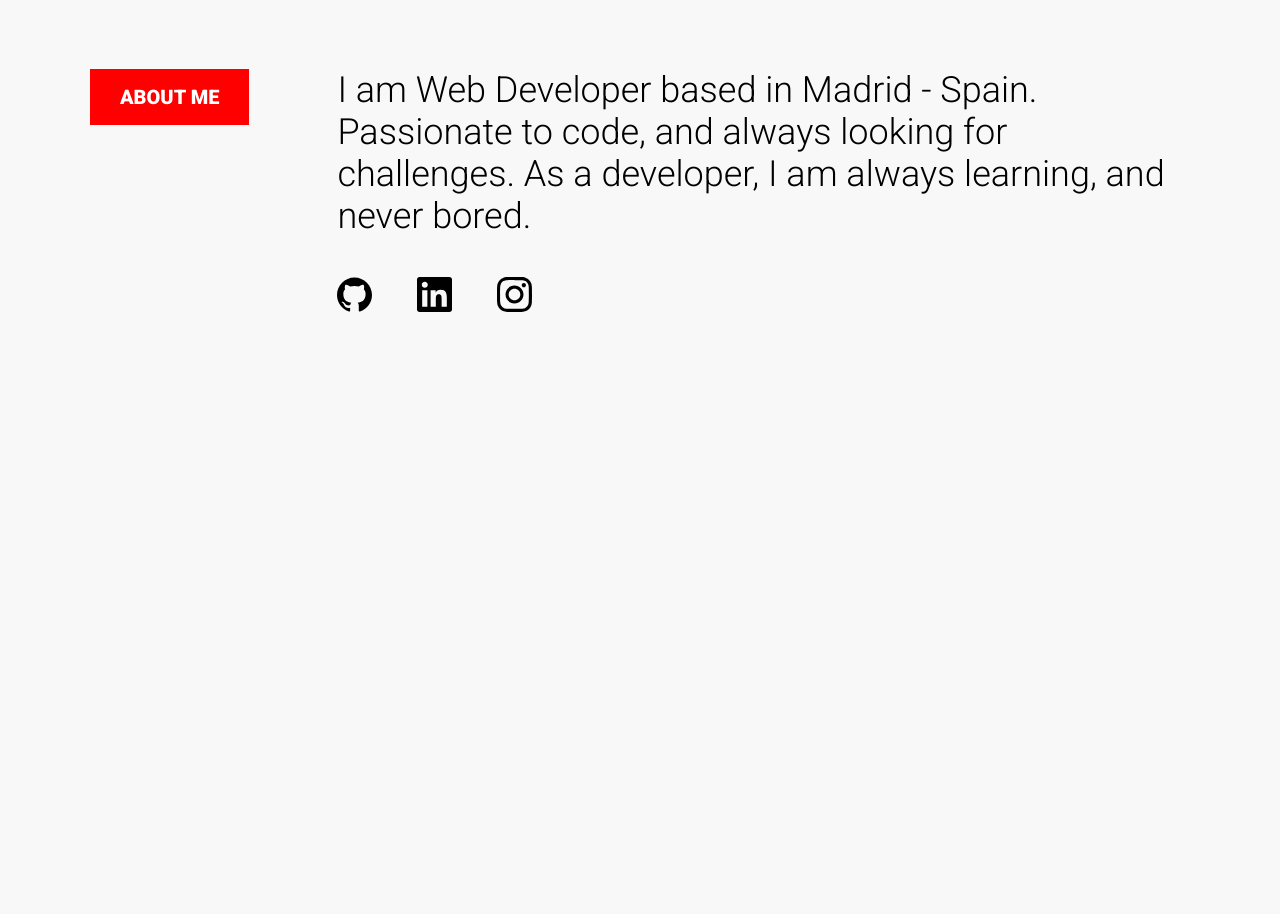
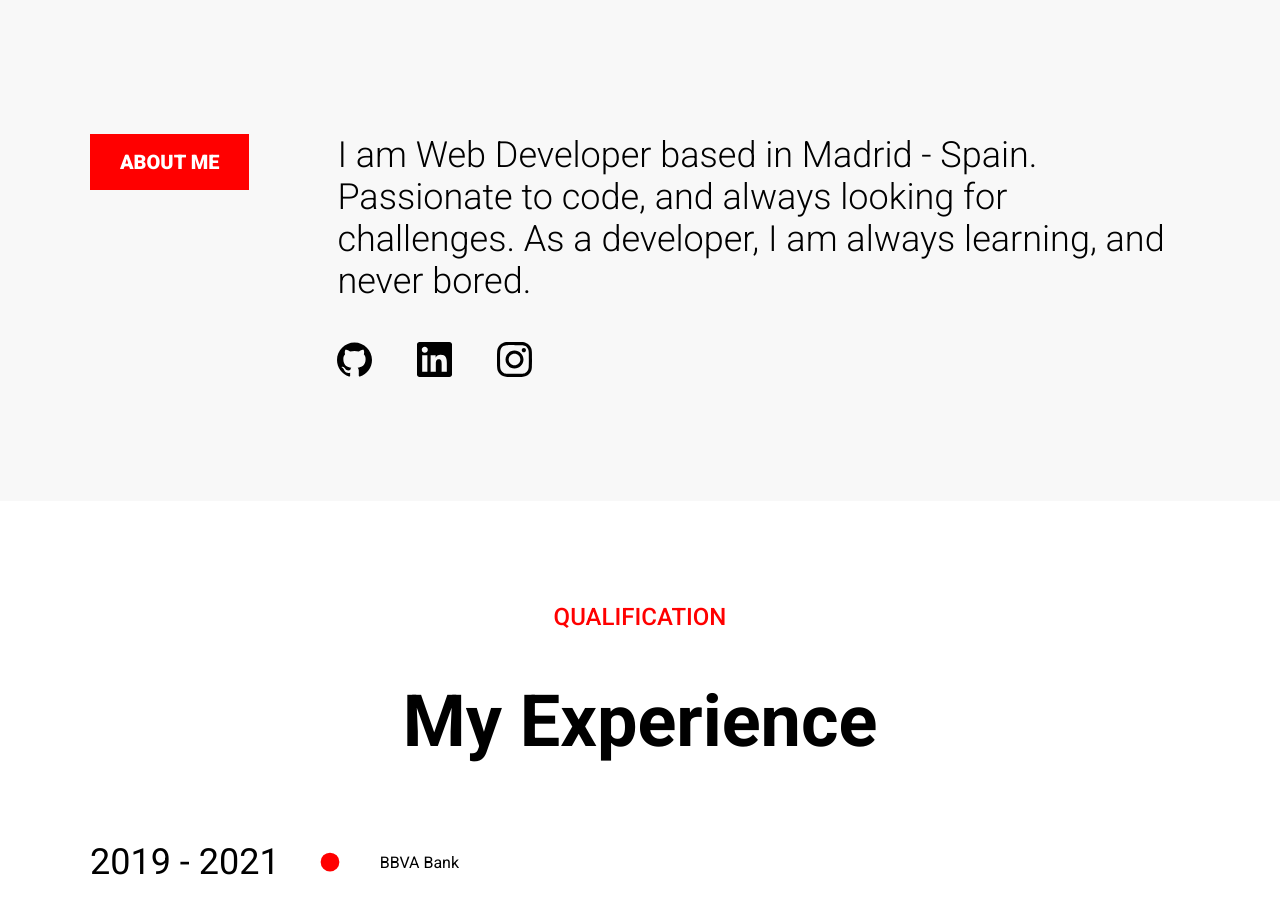
Before and after one commit to SantGT5/NewPortfolio, a React app: page /portfolio in a window 1280 px wide. Shown: the part 540-1454 px from the top of the page. Before the commit the page ends 926 px from the top, so only its background shows below. Built offline with nearby package versions, Linux system fonts and the light colour scheme.

Commit message:
MyExperience && Style

```diff
--- a/src/components/Resume.tsx
+++ b/src/components/Resume.tsx
@@ -1,3 +1,4 @@
+import { MyExperience } from "./global/MyExperience"
 import { NavBar } from "./global/NavBar"
 import { WelcomeAboutMe } from "./global/Welcome-AboutMe"
 
@@ -6,6 +7,7 @@ export const Resume = () => {
     <div>
       <NavBar />
       <WelcomeAboutMe />
+      <MyExperience />
     </div>
   )
 }
--- /dev/null
+++ b/src/components/global/MyExperience.tsx
@@ -0,0 +1,15 @@
+import { BsDot } from "react-icons/bs"
+
+export const MyExperience = () => {
+  return (
+    <div className="container">
+      <h4 className="sub-title">QUALIFICATION</h4>
+      <h1 className="title">My Experience</h1>
+      <div className="experience-container flex">
+        <span className="date">2019 - 2021</span>
+        <BsDot className="icon-dot" />
+        <span>BBVA Bank</span>
+      </div>
+    </div>
+  )
+}
--- a/src/components/global/NavBar.tsx
+++ b/src/components/global/NavBar.tsx
@@ -1,6 +1,6 @@
 export const NavBar = () => {
   return (
-    <nav className="flex title-logo">
+    <nav className="bg-color flex title-logo container">
       <h1>
         AP<span className="red-color">O</span>RTS.
       </h1>
--- a/src/components/global/Welcome-AboutMe.tsx
+++ b/src/components/global/Welcome-AboutMe.tsx
@@ -2,7 +2,7 @@ import { SiGithub, SiLinkedin, SiInstagram } from "react-icons/si"
 
 export const WelcomeAboutMe = () => {
   return (
-    <div>
+    <div className="container bg-color">
       <div className="center">
         <h1 className="welcome">
           Welcome<span className="red-color">.</span>
--- a/src/styles.sass
+++ b/src/styles.sass
@@ -7,7 +7,7 @@ $black-color: #000000
 $red-color: #FF0000
 $bg-color: #F8F8F8
 
-// *** Display Flex && Grid ***
+// *** Mixin ***
 
 @mixin center-page()
     position: fixed
@@ -25,15 +25,20 @@ $bg-color: #F8F8F8
     display: inline-block
     width: max-content
 
+@mixin sub-title()
+    color: $red-color
+    font-size: 24px
+    font-weight: 500
+
+@mixin title()
+    color: $black-color
+    font-size: 72px
+
 // *** Global Page Style && ClassName ***
 
 body
     font-family: $font-stack
     margin: 0
-    padding: 70px 90px
-
-html
-    background-color: $bg-color
 
 button
     font-family: $font-stack
@@ -41,14 +46,20 @@ button
 .red-color
     color: $red-color
 
+.white-color
+    color: $white-color
+
 .bg-red-color
     background-color: $red-color
 
-.white-color
-    color: $white-color
+.bg-color
+    background-color: $bg-color
 
 .flex
     display: flex
+
+.container
+    padding: 70px 90px
 
 .center
     @include center-grid()
@@ -83,7 +94,7 @@ button
     font-weight: 500
     font-size: 24px
 
-// *** Portfolio Style ***
+// *** Welcome ***
 // *** NavBar ***
 
 .title-logo
@@ -104,14 +115,14 @@ button
 
 .welcome
     font-size: 72px
-    margin: 145px 0px 190px 0px
+    margin: 70px 0px 190px 0px
 
 // *** About Me ***
+
 .about-me-container
     display: inline-block
     height: max-content
     width: max-content
-    // margin: 0px 88px 0px 0px
 
 .about-me
     @include max-content()
@@ -120,9 +131,6 @@ button
     margin: 16px 30px 16px 30px
 
 .about-text
-    display: flex
-    justify-content: center
-    align-items: center
     font-size: 36px
     font-weight: 300
 
@@ -141,4 +149,25 @@ button
     margin: 0px 45px 0px 45px
 
 .icons-welcome
-    margin: 40px 0px 0px 0px
+    margin: 40px 0px 50px 0px
+
+// *** Qualification - MyExperience ***
+
+.sub-title
+    @include sub-title()
+    @include center-grid()
+
+.title
+    @include title()
+    @include center-grid()
+
+.experience-container
+    align-items: center
+
+.date
+    font-size: 36px
+    font-weight: 400
+
+.icon-dot
+    color: $red-color
+    font-size: 100px
```
